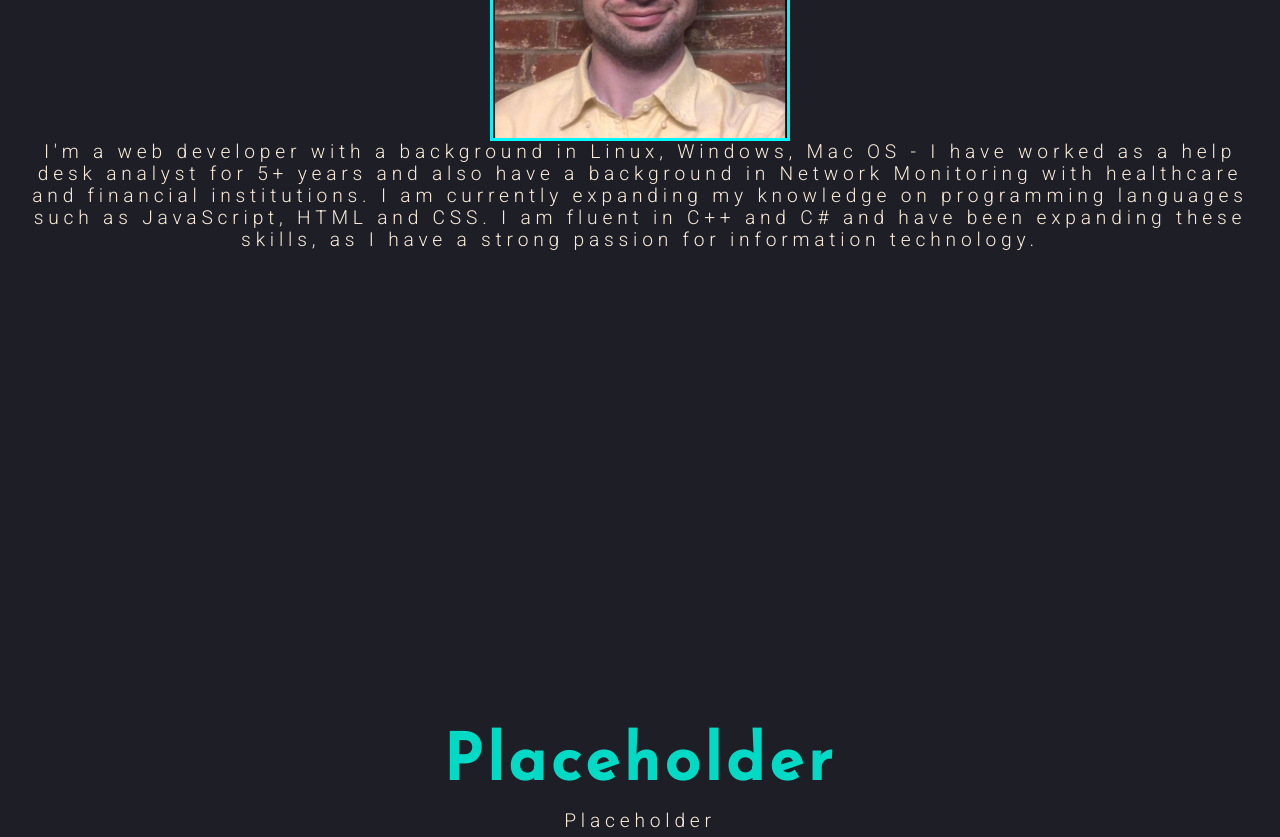
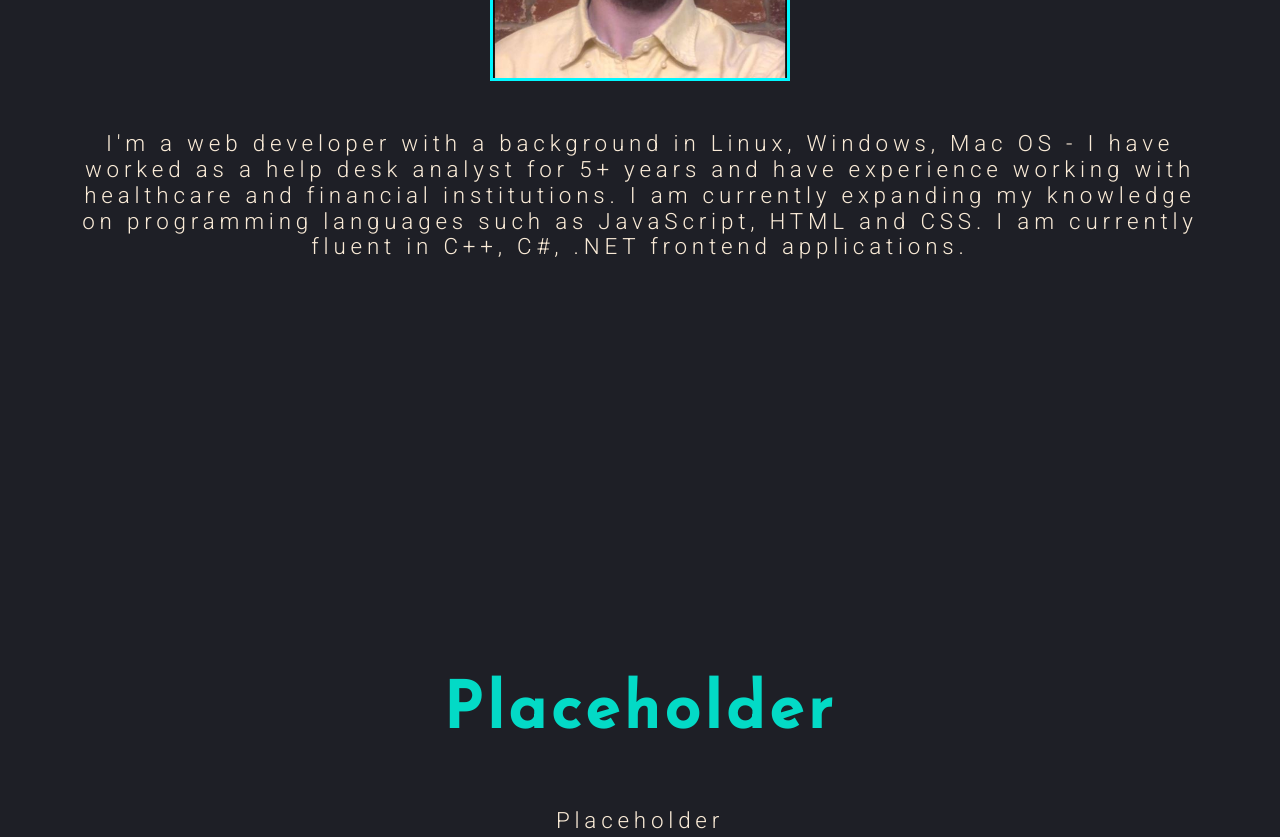
Before and after one commit to colganmitchell/portfolio, a plain HTML site: page index.html in a window 1280 px wide. Shown: the part 1220-2057 px from the top of the page. Drawn offline with nearby package versions, Linux system fonts and the light colour scheme; a script that the page names is missing.

Commit message:
Add files via upload

```diff
--- a/index.html
+++ b/index.html
@@ -47,10 +47,9 @@
       <img src="selfie.jpg" height="350px" width="300px" overflow="hidden" alt="Italian Trulli">
       <h2>I'm a web developer with a background in Linux, Windows, Mac OS - I have worked as a help desk
         analyst for 5+
-        years and also have a background in Network Monitoring with healthcare and financial institutions. I am
-        currently expanding my knowledge on programming languages such as JavaScript, HTML and CSS. I am fluent in C++
-        and C# and have been expanding these skills,
-        as I have a strong passion for information technology.
+        years and have experience working with healthcare and financial institutions. I am
+        currently expanding my knowledge on programming languages such as JavaScript, HTML and CSS. I am currently
+        fluent in C++, C#, .NET frontend applications.
       </h2>
     </section>
     <section class="slider" id="tab-placeholder">
--- a/style.css
+++ b/style.css
@@ -140,7 +140,9 @@ a {
 
   .nav h2,
   .slider h2 {
-    font-size: 1.5vw;
+    margin: 50px;
+    font-size: 1.75vw;
+    align-self: center;
   }
 
   .nav-tab {
```
